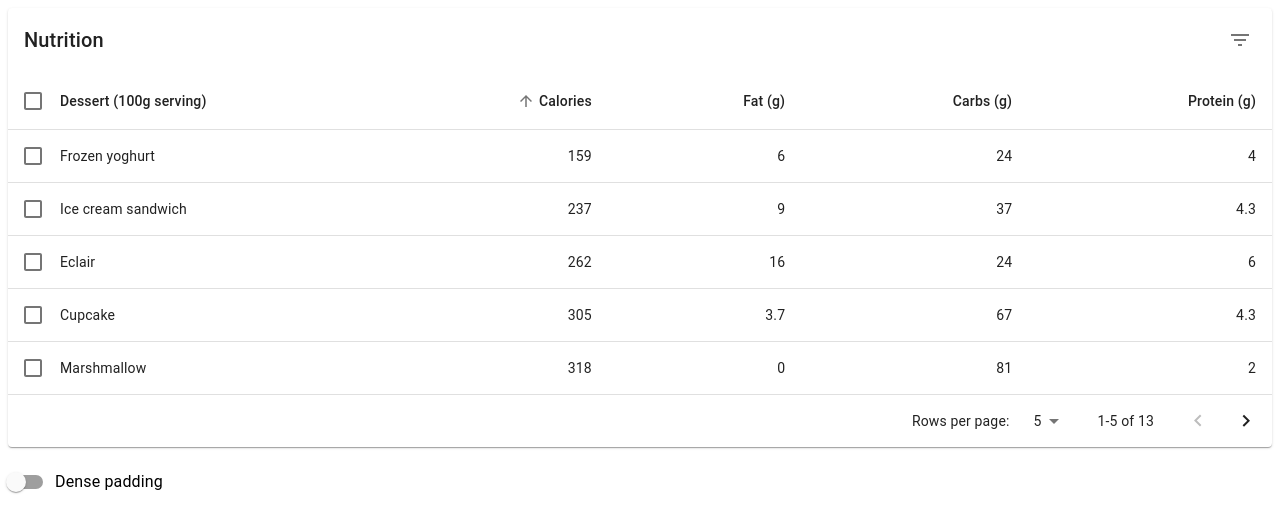
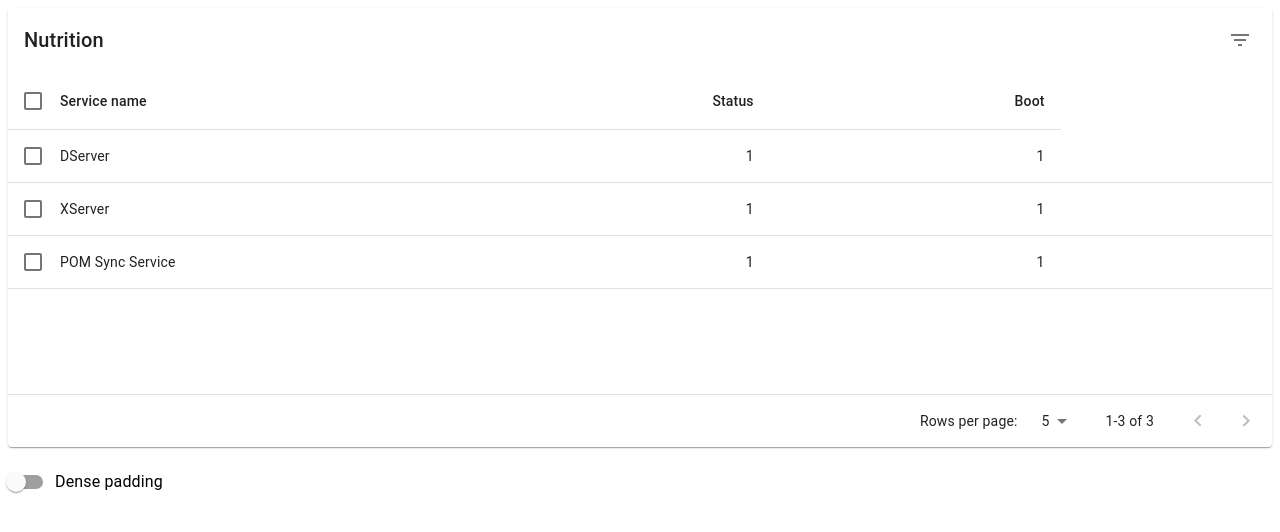
Before and after one commit to t76539/app3, a React (Create React App) app: page / in a window 1280 px wide. Shown: the top 532 px of the page. Built offline with nearby package versions, Linux system fonts and the light colour scheme.

Commit message:
Переделка под сервисы

```diff
--- a/src/EnhancedTable.js
+++ b/src/EnhancedTable.js
@@ -1,7 +1,7 @@
 import React from 'react';
 import PropTypes from 'prop-types';
 import clsx from 'clsx';
-import { lighten, makeStyles } from '@material-ui/core/styles';
+import {lighten, makeStyles} from '@material-ui/core/styles';
 import Table from '@material-ui/core/Table';
 import TableBody from '@material-ui/core/TableBody';
 import TableCell from '@material-ui/core/TableCell';
@@ -21,24 +21,14 @@ import Switch from '@material-ui/core/Switch';
 import DeleteIcon from '@material-ui/icons/Delete';
 import FilterListIcon from '@material-ui/icons/FilterList';
 
-function createData(name, calories, fat, carbs, protein) {
-    return { name, calories, fat, carbs, protein };
+function createData(name, status, boot) {
+    return {name, calories: status, fat: boot};
 }
 
 const rows = [
-    createData('Cupcake', 305, 3.7, 67, 4.3),
-    createData('Donut', 452, 25.0, 51, 4.9),
-    createData('Eclair', 262, 16.0, 24, 6.0),
-    createData('Frozen yoghurt', 159, 6.0, 24, 4.0),
-    createData('Gingerbread', 356, 16.0, 49, 3.9),
-    createData('Honeycomb', 408, 3.2, 87, 6.5),
-    createData('Ice cream sandwich', 237, 9.0, 37, 4.3),
-    createData('Jelly Bean', 375, 0.0, 94, 0.0),
-    createData('KitKat', 518, 26.0, 65, 7.0),
-    createData('Lollipop', 392, 0.2, 98, 0.0),
-    createData('Marshmallow', 318, 0, 81, 2.0),
-    createData('Nougat', 360, 19.0, 9, 37.0),
-    createData('Oreo', 437, 18.0, 63, 4.0),
+    createData('DServer', 1, 1),
+    createData('XServer', 1, 1),
+    createData('POM Sync Service', 1, 1),
 ];
 
 function descendingComparator(a, b, orderBy) {
@@ -68,15 +58,13 @@ function stableSort(array, comparator) {
 }
 
 const headCells = [
-    { id: 'name', numeric: false, disablePadding: true, label: 'Dessert (100g serving)' },
-    { id: 'calories', numeric: true, disablePadding: false, label: 'Calories' },
-    { id: 'fat', numeric: true, disablePadding: false, label: 'Fat (g)' },
-    { id: 'carbs', numeric: true, disablePadding: false, label: 'Carbs (g)' },
-    { id: 'protein', numeric: true, disablePadding: false, label: 'Protein (g)' },
+    {id: 'name', numeric: false, disablePadding: true, label: 'Service name'},
+    {id: 'status', numeric: true, disablePadding: false, label: 'Status'},
+    {id: 'boot', numeric: true, disablePadding: false, label: 'Boot'},
 ];
 
 function EnhancedTableHead(props) {
-    const { classes, onSelectAllClick, order, orderBy, numSelected, rowCount, onRequestSort } = props;
+    const {classes, onSelectAllClick, order, orderBy, numSelected, rowCount, onRequestSort} = props;
     const createSortHandler = (property) => (event) => {
         onRequestSort(event, property);
     };
@@ -89,7 +77,7 @@ function EnhancedTableHead(props) {
                         indeterminate={numSelected > 0 && numSelected < rowCount}
                         checked={rowCount > 0 && numSelected === rowCount}
                         onChange={onSelectAllClick}
-                        inputProps={{ 'aria-label': 'select all desserts' }}
+                        inputProps={{'aria-label': 'select all desserts'}}
                     />
                 </TableCell>
                 {headCells.map((headCell) => (
@@ -150,7 +138,7 @@ const useToolbarStyles = makeStyles((theme) => ({
 
 const EnhancedTableToolbar = (props) => {
     const classes = useToolbarStyles();
-    const { numSelected } = props;
+    const {numSelected} = props;
 
     return (
         <Toolbar
@@ -171,13 +159,13 @@ const EnhancedTableToolbar = (props) => {
             {numSelected > 0 ? (
                 <Tooltip title="Delete">
                     <IconButton aria-label="delete">
-                        <DeleteIcon />
+                        <DeleteIcon/>
                     </IconButton>
                 </Tooltip>
             ) : (
                 <Tooltip title="Filter list">
                     <IconButton aria-label="filter list">
-                        <FilterListIcon />
+                        <FilterListIcon/>
                     </IconButton>
                 </Tooltip>
             )}
@@ -277,7 +265,7 @@ export default function EnhancedTable() {
     return (
         <div className={classes.root}>
             <Paper className={classes.paper}>
-                <EnhancedTableToolbar numSelected={selected.length} />
+                <EnhancedTableToolbar numSelected={selected.length}/>
                 <TableContainer>
                     <Table
                         className={classes.table}
@@ -314,7 +302,7 @@ export default function EnhancedTable() {
                                             <TableCell padding="checkbox">
                                                 <Checkbox
                                                     checked={isItemSelected}
-                                                    inputProps={{ 'aria-labelledby': labelId }}
+                                                    inputProps={{'aria-labelledby': labelId}}
                                                 />
                                             </TableCell>
                                             <TableCell component="th" id={labelId} scope="row" padding="none">
@@ -328,8 +316,8 @@ export default function EnhancedTable() {
                                     );
                                 })}
                             {emptyRows > 0 && (
-                                <TableRow style={{ height: (dense ? 33 : 53) * emptyRows }}>
-                                    <TableCell colSpan={6} />
+                                <TableRow style={{height: (dense ? 33 : 53) * emptyRows}}>
+                                    <TableCell colSpan={6}/>
                                 </TableRow>
                             )}
                         </TableBody>
@@ -346,7 +334,7 @@ export default function EnhancedTable() {
                 />
             </Paper>
             <FormControlLabel
-                control={<Switch checked={dense} onChange={handleChangeDense} />}
+                control={<Switch checked={dense} onChange={handleChangeDense}/>}
                 label="Dense padding"
             />
         </div>
```
